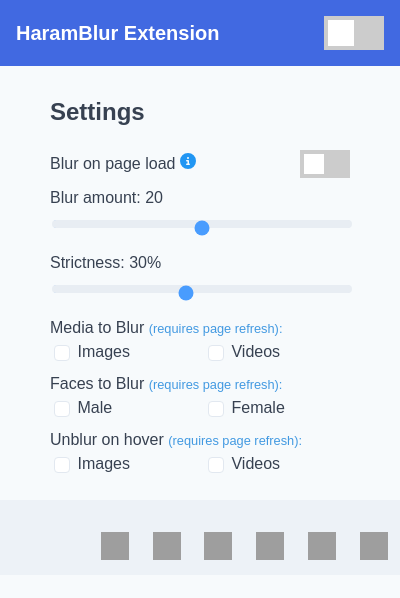
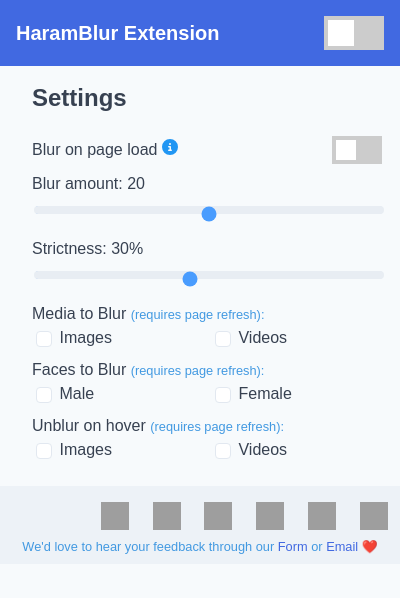
Before and after one commit to alganzory/HaramBlur, a browser extension: page src/popup.html in a window 400 px wide. Drawn offline with Linux system fonts and the light colour scheme; grey boxes are pictures that could not be loaded.

Commit message:
add feedback section

```diff
--- a/src/popup.html
+++ b/src/popup.html
@@ -6,7 +6,7 @@
 		<script src="popup.js"></script>
 		<script async defer src="./assets/github-button.js"></script>
 		<style>
-			body {
+		body {
 				background-color: #f7fafc;
 				color: #374151;
 				font-family: sans-serif;
@@ -17,11 +17,8 @@
 			}
 
 			.container {
-				width: 20vw;
-				min-width: 300px;
-				margin: 0 auto;
-				padding: 0.5rem 2rem;
-				/* overflow-y: scroll; */
+				min-width: 350px;
+				padding:3.75rem 2rem 0.5rem 2rem;
 			}
 
 			.header {
@@ -31,8 +28,10 @@
 				background-color: royalblue;
 				color: #fff;
 				padding: 1rem;
-				position: sticky;
+				position: fixed;
 				top: 0;
+				left: 0;
+				right: 0;
 			}
 
 			.header h1 {
@@ -57,7 +56,6 @@
 				width: 0;
 				height: 0;
 			}
-
 			.slider {
 				position: absolute;
 				cursor: pointer;
@@ -283,7 +281,7 @@
 				bottom: 0;
 				left: 0;
 				width: 100%;
-				padding: 1rem 0 0.5rem 0;
+				padding: 0.5rem 0 0.5rem 0;
 			}
 
 			.bmc-btn {
@@ -342,6 +340,17 @@
 				color: #4299e1;
 			}
 
+			.feedback {
+				text-align: center;
+				font-size: 0.8rem;
+				color: #4299e1;
+			}
+
+			.feedback a {
+				color: royalblue;
+				text-decoration: none;
+			}
+
 			.mt-2 {
 				margin-top: 0.5rem;
 			}
@@ -352,7 +361,7 @@
 				margin-top: 1rem;
 			}
 
-			.mt--4{
+			.mt--4 {
 				margin-top: -1.5rem;
 			}
 			.mb-4 {
@@ -372,7 +381,7 @@
 			<div class="mb-4">
 				<h2>Settings</h2>
 				<!-- refresh to see changes -->
-				<div class="hidden mt--4  refresh" id="refresh-message">
+				<div class="hidden mt--4 refresh" id="refresh-message">
 					Refresh the page to see changes.
 				</div>
 			</div>
@@ -522,7 +531,7 @@
 		</div>
 		<div class="footer">
 			<!-- 3 buttons/links 1- share 2- github 3- support -->
-			<div class="row mb-4">
+			<div class="row mb-2">
 				<script
 					type="text/javascript"
 					src="./assets/buymeacoffee.min.js"
@@ -601,6 +610,11 @@
 						style="background-color: royalblue"
 				/></a>
 			</div>
-		</div>
+
+			<div class="feedback">
+				We'd love to hear your feedback through our	<a href="https://forms.gle/mDDjh44MKRVemWX86" target="_blank">Form</a> or
+				<a href="mailto:md.alganzory@gmail.com" target="_blank">Email</a> ❤️
+
+			</div>
 	</body>
 </html>
```
